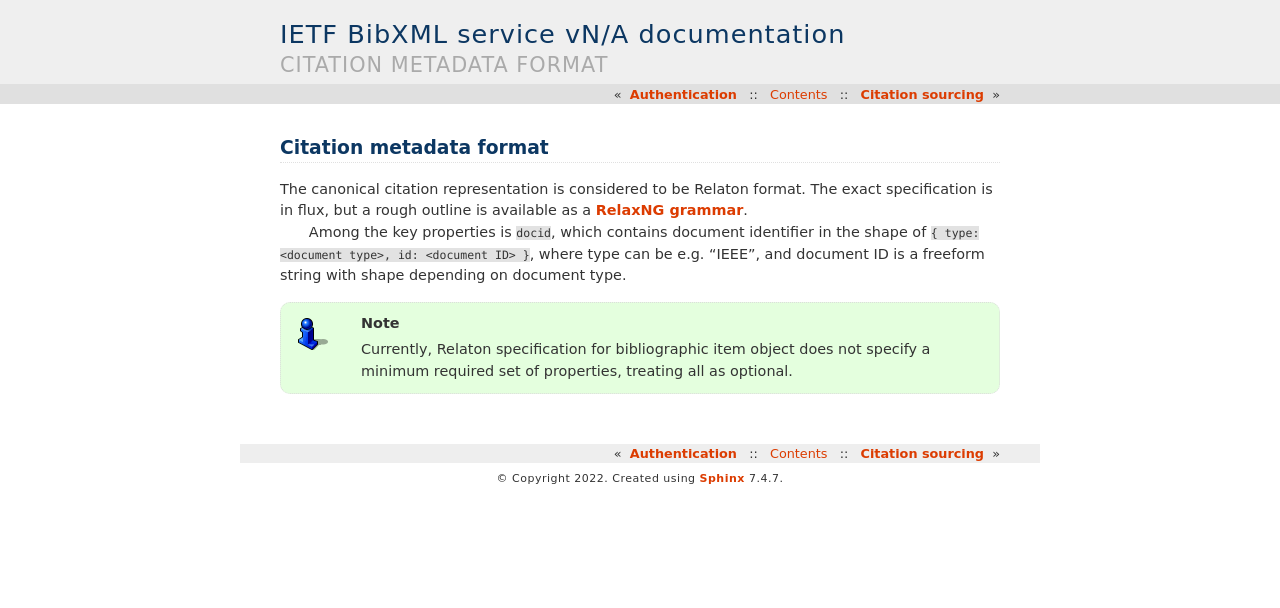
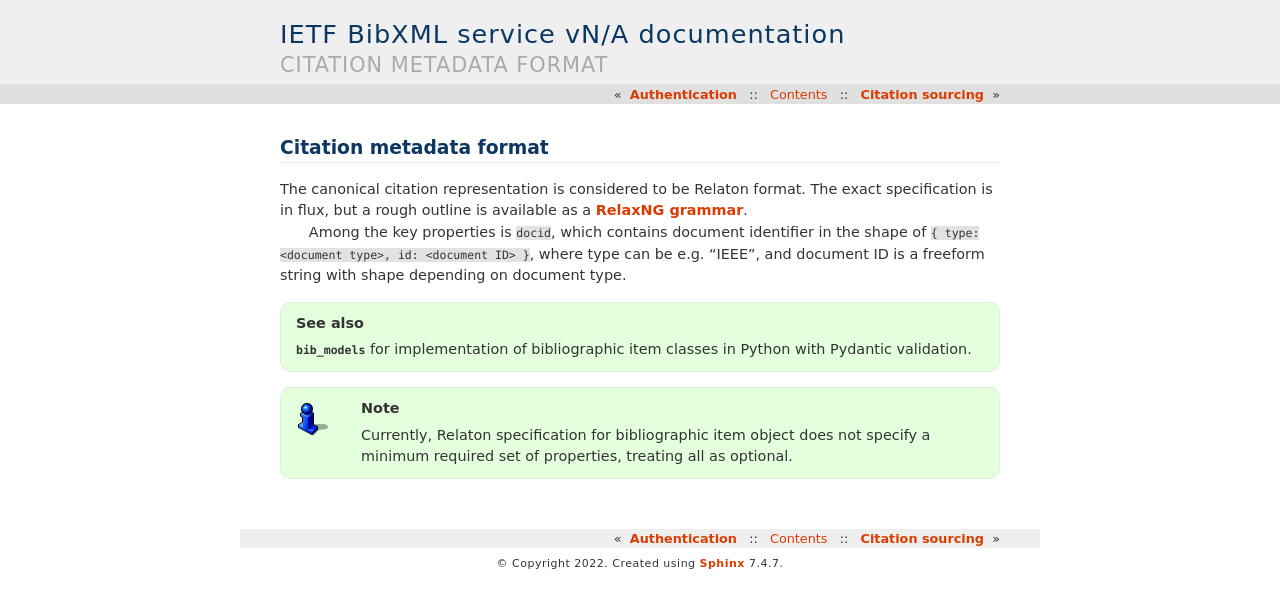
Before and after one commit to ietf-tools/bibxml-service, a Sphinx documentation site: the page built from docs/topics/citation-format.rst, in a window 1280 px wide. Shown: the top 608 px of the page. Built offline with Sphinx 7.4.7, drawn with Linux system fonts in a browser that asks for light colours; pages that are not in the unit, such as notebooks, are missing from menus.

Commit message:
docs: reference `bib_models` from topics/citation-format

```diff
--- a/docs/topics/citation-format.rst
+++ b/docs/topics/citation-format.rst
@@ -11,6 +11,9 @@ in the shape of ``{ type: <document type>, id: <document ID> }``,
 where type can be e.g. “IEEE”, and document ID is a freeform string
 with shape depending on document type.
 
+.. seealso:: :mod:`bib_models` for implementation of bibliographic item classes
+             in Python with Pydantic validation.
+
 .. note::
 
    Currently, Relaton specification for bibliographic item object
```
